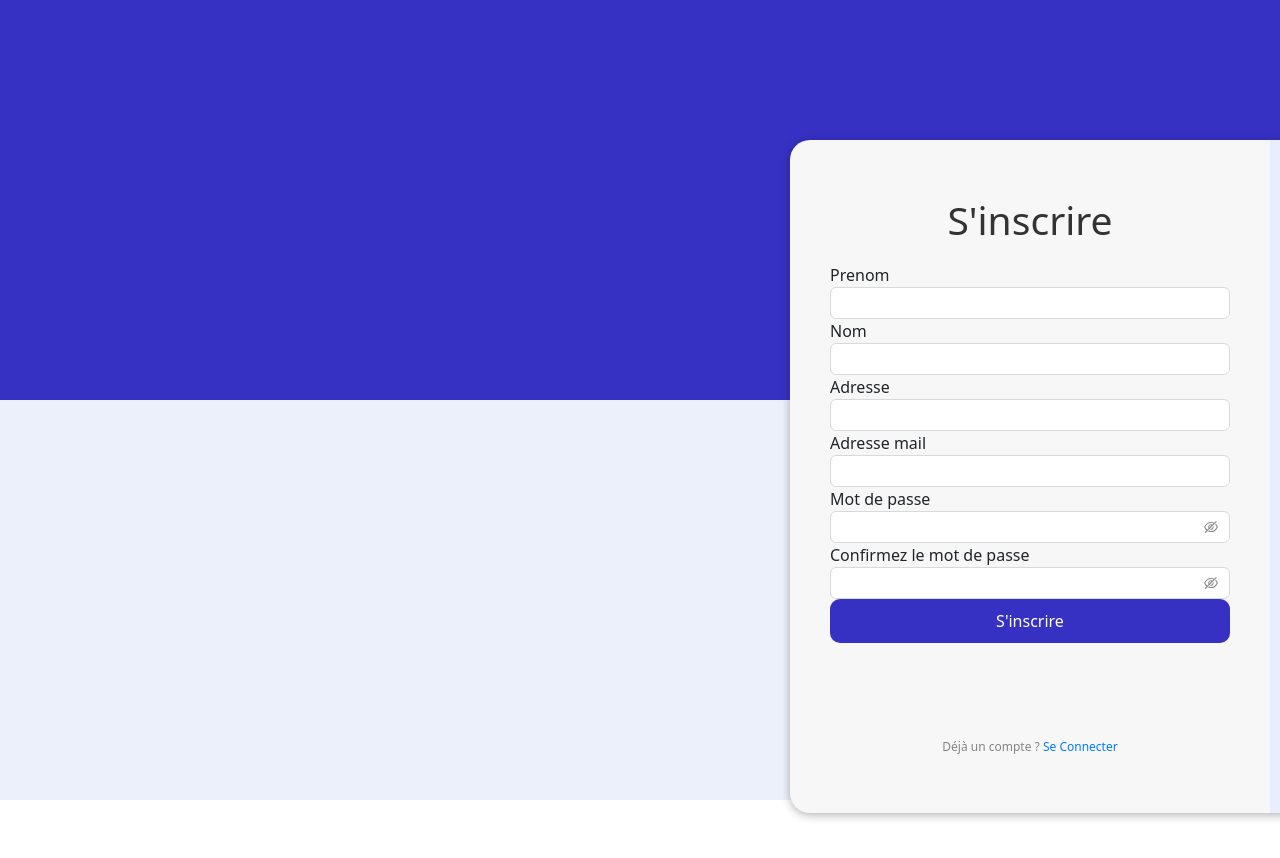
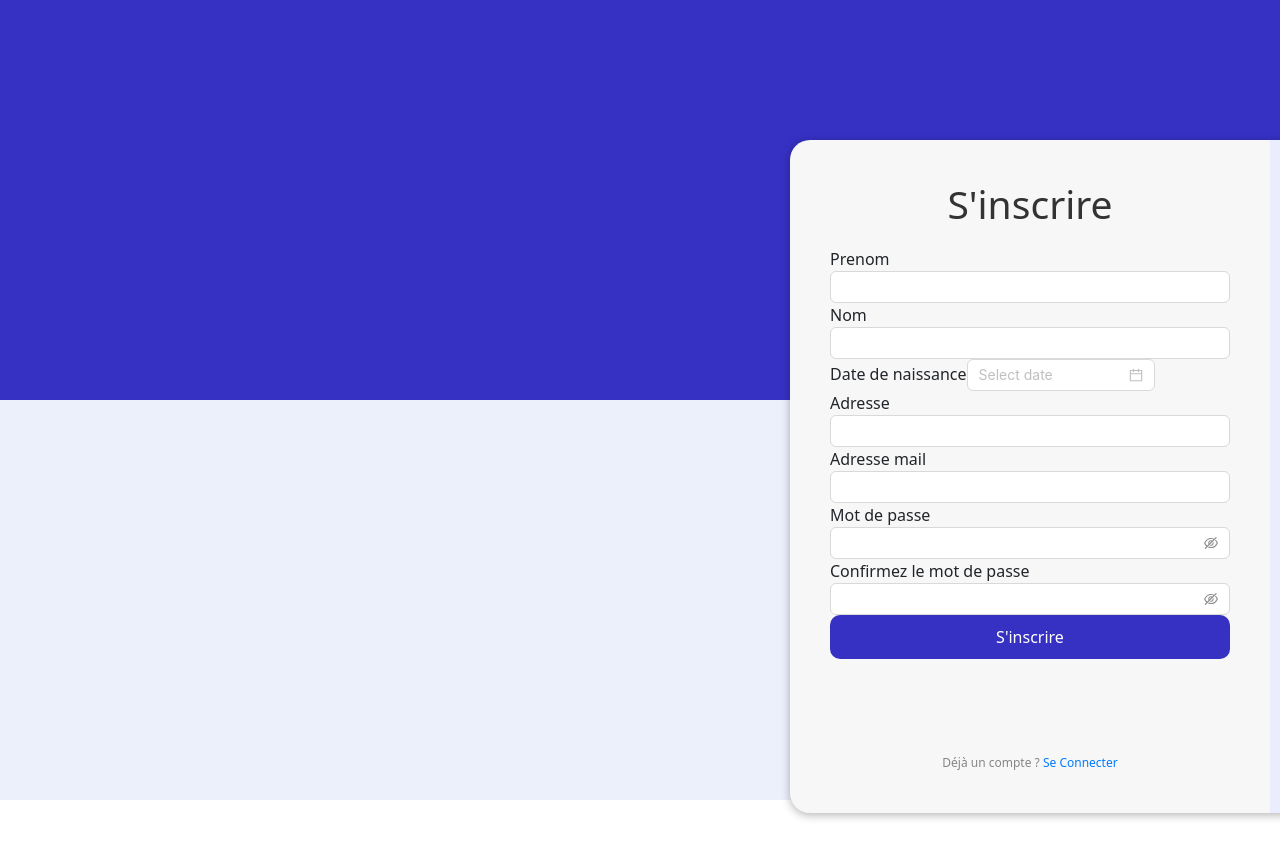
Before and after one commit to marcyannick1/projet-annuel, a React (Vite) app in the folder front/: page /SignJSX in a window 1280 px wide. Shown: the top 858 px of the page. Built offline with nearby package versions, Linux system fonts and the light colour scheme.

Commit message:
add birthday column

```diff
--- a/front/package.json
+++ b/front/package.json
@@ -16,9 +16,11 @@
     "antd": "^5.20.2",
     "axios": "^1.7.5",
     "bootstrap": "^5.3.3",
+    "formik": "^2.4.6",
     "react": "^18.3.1",
     "react-dom": "^18.3.1",
-    "react-router-dom": "^6.26.1"
+    "react-router-dom": "^6.26.1",
+    "yup": "^1.4.0"
   },
   "devDependencies": {
     "@eslint/js": "^9.9.0",
--- a/front/src/components/sign/SignJSX.jsx
+++ b/front/src/components/sign/SignJSX.jsx
@@ -3,16 +3,17 @@ import './SignJSX.css';
 import BackgroundJSX from '../background/BackgroundJSX';
 import {Link} from 'react-router-dom';
 import { Input, DatePicker } from 'antd';
-// import dayjs from 'dayjs';
+import * as Yup from 'yup';
+import dayjs from 'dayjs';
 
 import objectSupport from 'dayjs/plugin/customParseFormat';
 import customParseFormat from 'dayjs/plugin/customParseFormat';
 import {AuthContext} from "../../context/authContext.jsx";
 
-// dayjs.extend(customParseFormat);
-// dayjs.extend(objectSupport)
+dayjs.extend(customParseFormat);
+dayjs.extend(objectSupport)
 
-// const dateFormat = 'YYYY-MM-DD';
+const dateFormat = 'DD-MM-YYYY';
 
 // Définir les SVG et leurs textes associés
 const svgImages = [
@@ -356,7 +357,7 @@ const SignJSX = () => {
     const [formData, setFormData] = useState({
         firstName: '',
         lastName: '',
-        // birthday: '',
+        birthday: '',
         address: '',
         email: '',
         password: '',
@@ -370,12 +371,12 @@ const SignJSX = () => {
             [name]: value
         });
     };
-    // const handleDateChange = (date) => {
-    //     setFormData({
-    //         ...formData,
-    //         birthday: dayjs(date, dateFormat)
-    //     });
-    // };
+    const handleDateChange = (date) => {
+        setFormData({
+            ...formData,
+            birthday: new Date(date).toISOString()
+        });
+    };
 
     const [currentIndex, setCurrentIndex] = useState(0);
     const [message, setMessage] = useState('');
@@ -429,15 +430,14 @@ const SignJSX = () => {
                                 <label htmlFor="lastName">Nom</label>
                                 <Input id="lastName" name="lastName" value={formData.lastName} onChange={handleInputChange} />
                             </div>
-                            {/*<div>*/}
-                            {/*    <label htmlFor="username">Date de naissance</label>*/}
-                            {/*    <DatePicker*/}
-                            {/*        defaultValue={dayjs("2024-10-31", dateFormat)}*/}
-                            {/*        minDate={dayjs('2019-08-01', dateFormat)}*/}
-                            {/*        maxDate={dayjs('2024-10-31', dateFormat)}*/}
-                            {/*        onChange={(date)=>console.log(date)}*/}
-                            {/*    />*/}
-                            {/*</div>*/}
+                            <div>
+                                <label htmlFor="username">Date de naissance</label>
+                                <DatePicker
+                                    maxDate={dayjs()}
+                                    format={dateFormat}
+                                    onChange={handleDateChange}
+                                />
+                            </div>
                             <div>
                                 <label htmlFor="address">Adresse</label>
                                 <Input id="address" name="address" value={formData.address} onChange={handleInputChange} />
```
Also changed, not shown: 1 other file (tests, documents, lock files or other folders).
